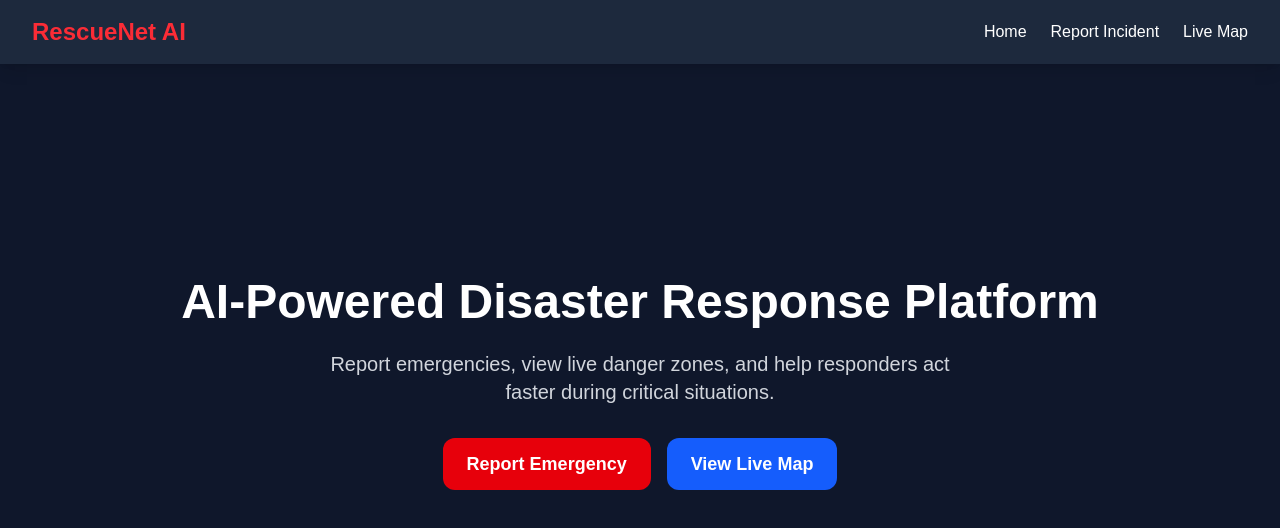
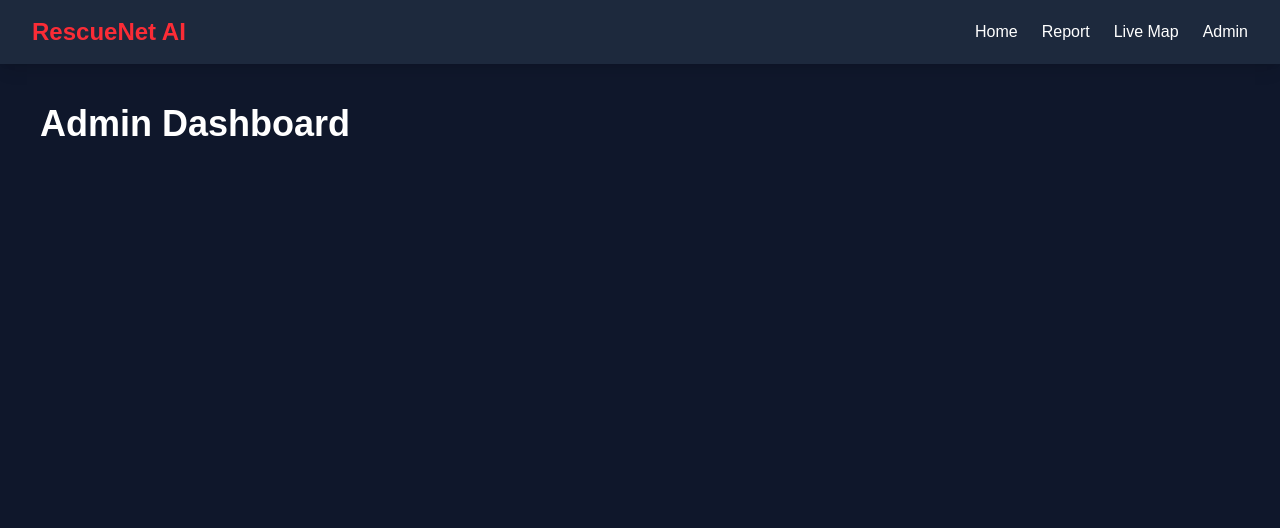
Before and after one commit to Scorpion950/rescuenet_ai, a React (Vite) app in the folder client/: page /admin in a window 1280 px wide. Shown: the top 528 px of the page. Built offline with nearby package versions, Linux system fonts and the light colour scheme.

Commit message:
Added pages

```diff
--- a/client/package.json
+++ b/client/package.json
@@ -13,6 +13,7 @@
     "@tailwindcss/vite": "^4.3.0",
     "react": "^19.2.6",
     "react-dom": "^19.2.6",
+    "react-router-dom": "^7.15.0",
     "tailwindcss": "^4.3.0"
   },
   "devDependencies": {
--- a/client/src/App.jsx
+++ b/client/src/App.jsx
@@ -1,51 +1,60 @@
+import { BrowserRouter, Routes, Route, Link } from "react-router-dom";
+
+import Home from "./pages/Home";
+import Report from "./pages/Report";
+import LiveMap from "./pages/LiveMap";
+import Admin from "./pages/Admin";
+
 function App() {
   return (
+    <BrowserRouter>
+
       <div className="min-h-screen bg-slate-900 text-white">
 
         {/* Navbar */}
         <nav className="flex justify-between items-center px-8 py-4 bg-slate-800 shadow-lg">
+
           <h1 className="text-2xl font-bold text-red-500">
             RescueNet AI
           </h1>
 
           <div className="space-x-6">
-          <button className="hover:text-red-400">
+
+            <Link to="/" className="hover:text-red-400">
               Home
-          </button>
+            </Link>
 
-          <button className="hover:text-red-400">
-            Report Incident
-          </button>
+            <Link to="/report" className="hover:text-red-400">
+              Report
+            </Link>
 
-          <button className="hover:text-red-400">
+            <Link to="/map" className="hover:text-red-400">
               Live Map
-          </button>
+            </Link>
+
+            <Link to="/admin" className="hover:text-red-400">
+              Admin
+            </Link>
+
           </div>
         </nav>
 
-      {/* Hero Section */}
-      <div className="flex flex-col justify-center items-center text-center h-[80vh] px-6">
+        {/* Routes */}
+        <Routes>
 
-        <h1 className="text-5xl font-bold mb-6">
-          AI-Powered Disaster Response Platform
-        </h1>
+          <Route path="/" element={<Home />} />
 
-        <p className="text-xl text-gray-300 max-w-2xl mb-8">
-          Report emergencies, view live danger zones, and help responders act faster during critical situations.
-        </p>
+          <Route path="/report" element={<Report />} />
 
-        <div className="space-x-4">
-          <button className="bg-red-600 hover:bg-red-700 px-6 py-3 rounded-xl text-lg font-semibold">
-            Report Emergency
-          </button>
+          <Route path="/map" element={<LiveMap />} />
 
-          <button className="bg-blue-600 hover:bg-blue-700 px-6 py-3 rounded-xl text-lg font-semibold">
-            View Live Map
-          </button>
-        </div>
+          <Route path="/admin" element={<Admin />} />
+
+        </Routes>
+
       </div>
 
-    </div>
+    </BrowserRouter>
   );
 }
 
--- /dev/null
+++ b/client/src/pages/Admin.jsx
@@ -0,0 +1,11 @@
+function Admin() {
+    return (
+        <div className="p-10">
+            <h1 className="text-4xl font-bold">
+                Admin Dashboard
+            </h1>
+        </div>
+    );
+}
+
+export default Admin;
--- /dev/null
+++ b/client/src/pages/LiveMap.jsx
@@ -0,0 +1,11 @@
+function LiveMap() {
+    return (
+        <div className="p-10">
+            <h1 className="text-4xl font-bold">
+                Live Disaster Map
+            </h1>
+        </div>
+    );
+}
+
+export default LiveMap;
--- /dev/null
+++ b/client/src/pages/Report.jsx
@@ -0,0 +1,11 @@
+function Report() {
+    return (
+        <div className="p-10">
+            <h1 className="text-4xl font-bold">
+                Report Incident
+            </h1>
+        </div>
+    );
+}
+
+export default Report;
--- /dev/null
+++ b/client/src/pages/home.jsx
@@ -0,0 +1,27 @@
+function Home() {
+    return (
+        <div className="flex flex-col justify-center items-center text-center h-[80vh] px-6">
+
+            <h1 className="text-5xl font-bold mb-6">
+                AI-Powered Disaster Response Platform
+            </h1>
+
+            <p className="text-xl text-gray-300 max-w-2xl mb-8">
+                Report emergencies, view live danger zones, and help responders act faster during critical situations.
+            </p>
+
+            <div className="space-x-4">
+                <button className="bg-red-600 hover:bg-red-700 px-6 py-3 rounded-xl text-lg font-semibold">
+                    Report Emergency
+                </button>
+
+                <button className="bg-blue-600 hover:bg-blue-700 px-6 py-3 rounded-xl text-lg font-semibold">
+                    View Live Map
+                </button>
+            </div>
+
+        </div>
+    );
+}
+
+export default Home;
```
Also changed, not shown: 1 other file (tests, documents, lock files or other folders). Lines whose indentation alone changed are shown as unchanged.
